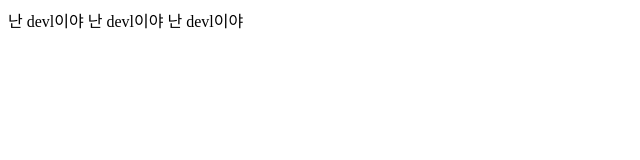
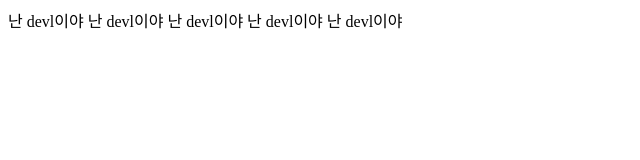
Before and after one commit to S-ClassPrac1/test, a plain HTML site: page gitprac/web/index.html in a window 1280 px wide. Shown: the whole page, without its empty margins (0-640 px from the left). Drawn offline with Linux system fonts and the light colour scheme.

Commit message:
dev1_second commit

```diff
--- a/gitprac/web/index.html
+++ b/gitprac/web/index.html
@@ -9,6 +9,7 @@
 난 devl이야
 난 devl이야
 난 devl이야
-
+난 devl이야
+난 devl이야
 </body>
 </html>
```
